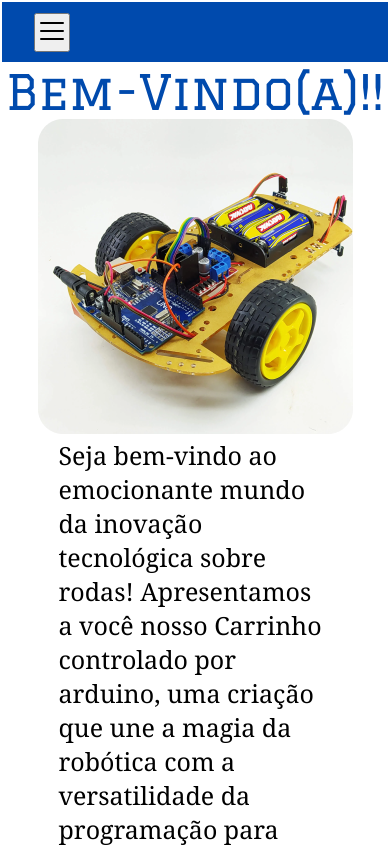
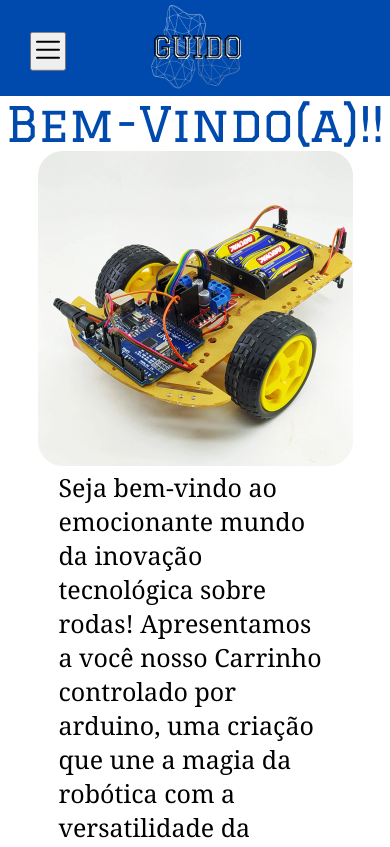
Before and after one commit to EmilyMFerreira/tccg, a React (Vite) app: page / in a window 390 px wide. Shown: the top 847 px of the page. Built offline with nearby package versions, Linux system fonts and the light colour scheme.

Commit message:
header mobile

```diff
--- a/src/Header/index.css
+++ b/src/Header/index.css
@@ -1,14 +1,29 @@
 .menu-mobile{
     background: #004AAD;
+    align-items: center;
+    height: 6rem;
+
+
+}
+
+.menu-mobile img{
+    margin-top: auto;
+    display:inline-block;
+    position:relative;
+
 }
 
 
 .botao-menu {
-    border: 2px solid #ffffff;
     height: 4rem;
     padding-inline: 2rem;
     display: flex;
     align-items: center;
+    position:absolute;
+    margin-left: 3rem;
+    -webkit-transform:translate3d(-50%, 100%, 0);
+    -moz-transform:translate3d(-50%, 100%, 0);
+    transform:translate3d(-50%, -130%, 0);
 }
 
 .menu {
--- a/src/Header/index.jsx
+++ b/src/Header/index.jsx
@@ -20,9 +20,12 @@ function Header() {
   return (
     <header>
         <div className="menu-mobile">
+        <img src= {index} alt="guido" />
             <div className="botao-menu">
                 <button onClick={handleAbrirFecharMenu}>{abrirFechar == true ? <X size={32} /> : <List size={32} />}</button>
             </div>
+
+
 
             <div className={`menu ${abrirFechar == true ? "" : "close"}`}>
                 <nav>
```
